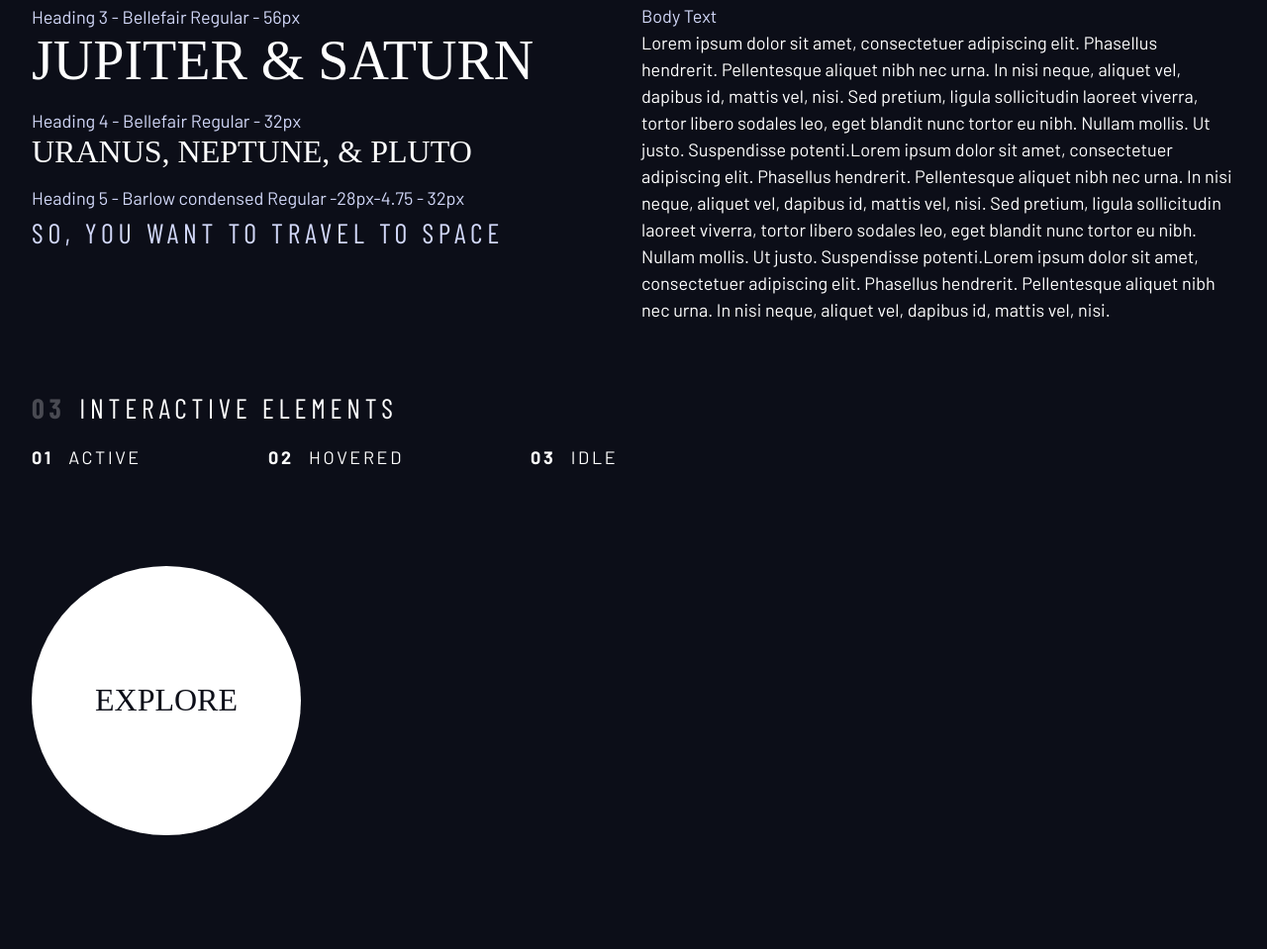
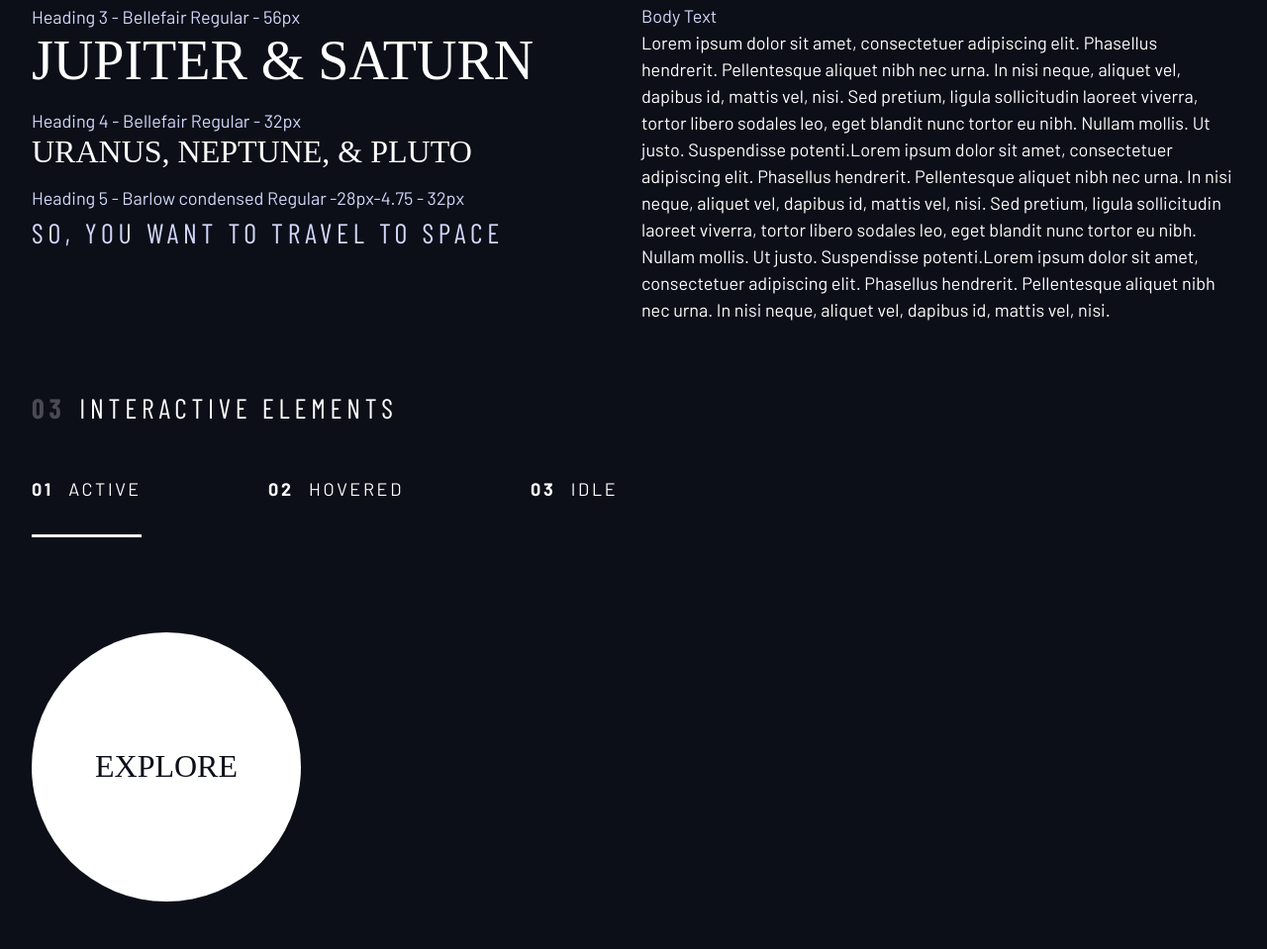
Before and after one commit to IbrahimBagalwa/node-Auth, a plain HTML site: page lesson-files/index.html in a window 1280 px wide. Shown: the part 738-1697 px from the top of the page at 99% size. Before the commit the page ends 1630 px from the top, so only its background shows below. Drawn offline with nearby package versions, Linux system fonts and the light colour scheme; a web font is replaced by a local one.

Commit message:
uderline indicaor

```diff
--- a/lesson-files/index.css
+++ b/lesson-files/index.css
@@ -257,6 +257,7 @@ select {
 }
 .primary-navigation {
   --gap: 8rem;
+  --underline-gap: 2rem;
   list-style-type: none;
   padding: 0;
   margin: 0;
@@ -268,3 +269,15 @@ select {
   font-weight: 700;
   margin-right: 0.5em;
 }
+
+.underline-indicators > * {
+  padding: var(--underline-gap, 1rem) 0;
+  border-bottom: 0.2rem solid hsl(var(--clr-white) / 0);
+}
+.underline-indicators > *:hover,
+.underline-indicators > *:hover {
+  border-color: hsl(var(--clr-white) / 0.5);
+}
+.underline-indicators > .active {
+  border-color: hsl(var(--clr-white) / 1);
+}
--- a/lesson-files/index.html
+++ b/lesson-files/index.html
@@ -101,7 +101,7 @@
             <div>
                 <nav>
                     <ul class="primary-navigation underline-indicators flex">
-                        <li><a class="uppercase text-white letter-spacing-2" href="#"><span>01</span> Active</a>
+                        <li class="active"><a class="uppercase text-white letter-spacing-2" href="#"><span>01</span> Active</a>
                         <li><a class="uppercase text-white letter-spacing-2" href="#"><span>02</span> Hovered</a>
                         <li><a class="uppercase text-white letter-spacing-2" href="#"><span>03</span> Idle</a>
                     </ul>
```
